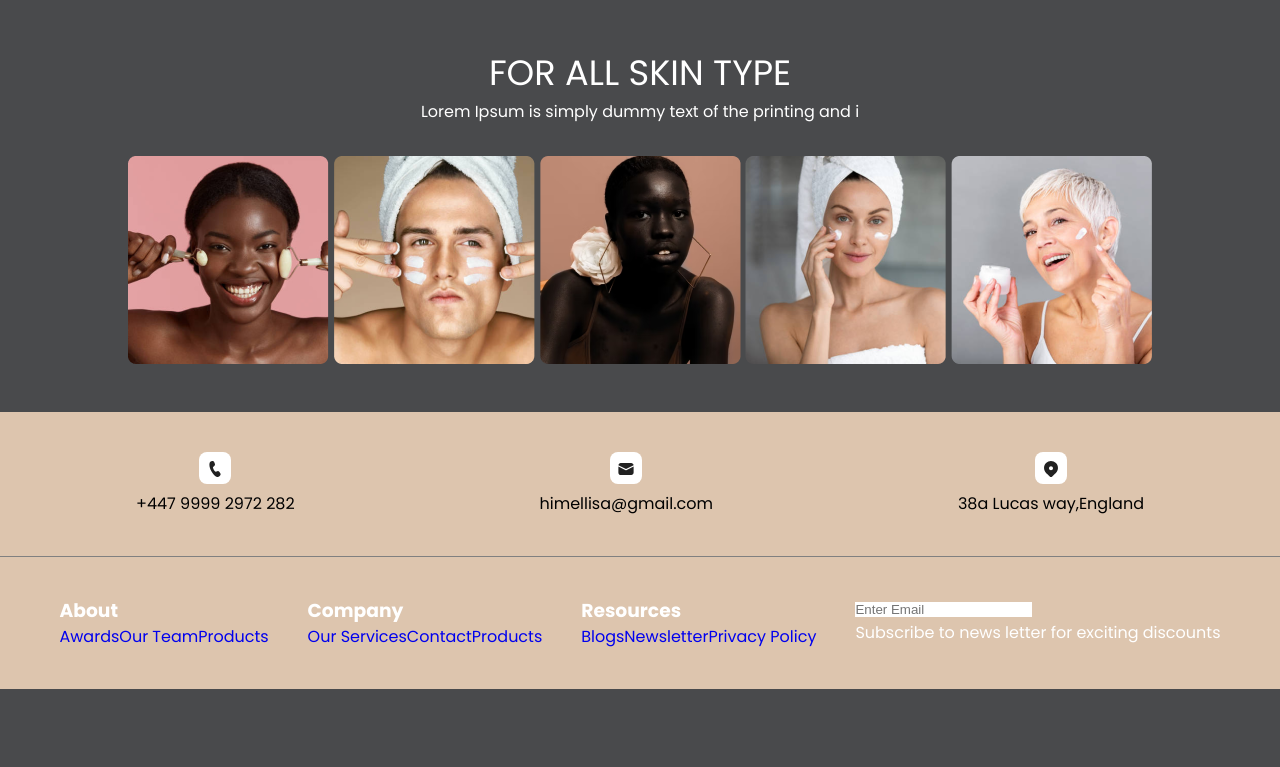
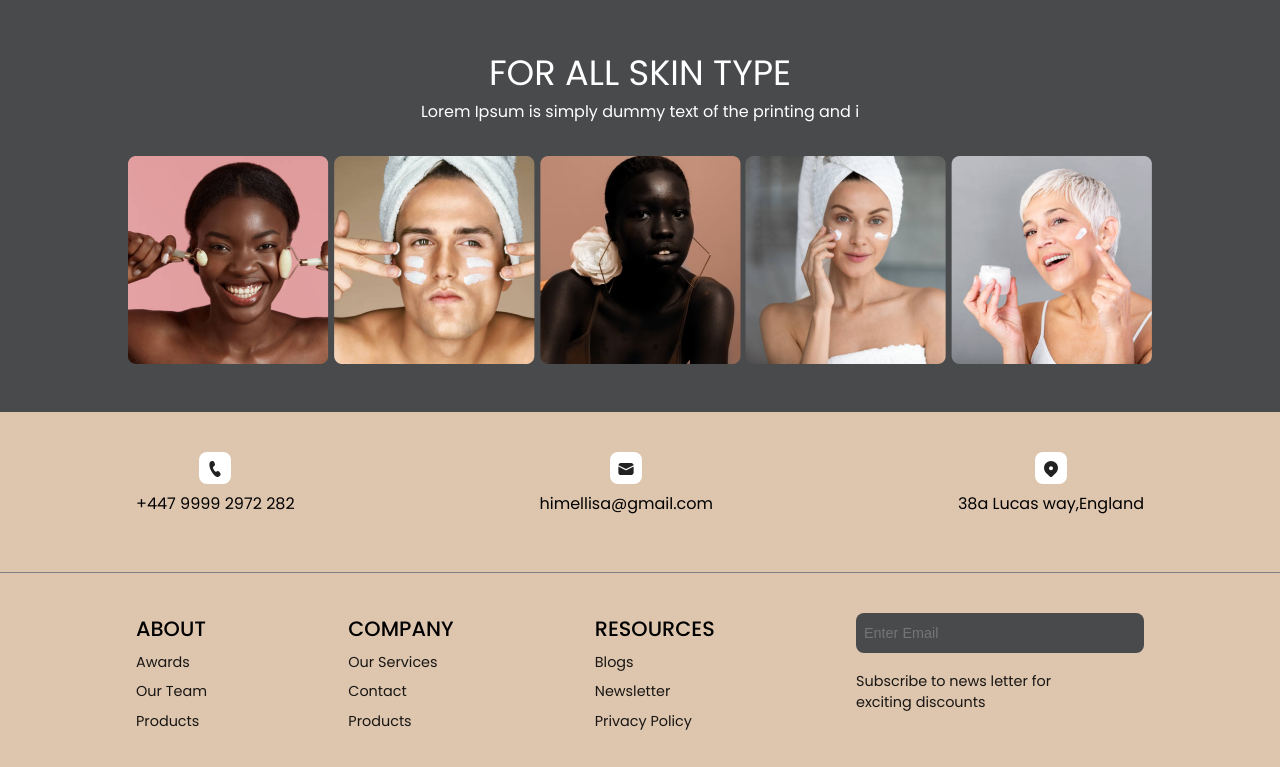
Before and after one commit to Boye95/mellisa, a React (Vite) app: page / in a window 1280 px wide. Shown: the part 5175-5942 px from the top of the page. Before the commit the page ends 5864 px from the top, so only its background shows below. Built offline with nearby package versions, Linux system fonts and the light colour scheme; a web font is replaced by a local one.

Commit message:
add done with large screen

```diff
--- a/src/components/Footer/Footer.jsx
+++ b/src/components/Footer/Footer.jsx
@@ -29,32 +29,35 @@ const Footer = () => {
           </a>
         </p>
       </div>
-
+<div className='line'></div>
       <div className='footer__links'>
-        <div className='about'>
+        <div className='links about'>
           <h3>About</h3>
           <a href='#'>Awards</a>
           <a href='#'>Our Team</a>
           <a href='#'>Products</a>
         </div>
 
-        <div className='company'>
+        <div className='links company'>
           <h3>Company</h3>
           <a href='#'>Our Services</a>
           <a href='#'>Contact</a>
           <a href='#'>Products</a>
         </div>
 
-        <div className='resources'>
+        <div className='links resources'>
           <h3>Resources</h3>
           <a href='#'>Blogs</a>
           <a href='#'>Newsletter</a>
           <a href='#'>Privacy Policy</a>
         </div>
 
-        <div className='subscribe'>
+        <div className='links subscribe'>
           <input type='email' name='email' placeholder='Enter Email' />
-          <p>Subscribe to news letter for exciting discounts</p>
+          <p>
+            Subscribe to news letter for <br />
+            exciting discounts
+          </p>
         </div>
       </div>
     </section>
--- a/src/components/Footer/Footer.scss
+++ b/src/components/Footer/Footer.scss
@@ -39,10 +39,58 @@
     }
   }
 
+  .line {
+    width: 100%;
+    height: 1px;
+    background-color: gray;
+    margin-top: 1rem;
+  }
   .footer__links {
+    width: 85%;
     display: flex;
-    justify-content: space-around;
-    border-top: 1px solid gray;
+    justify-content: space-between;
+    // border-top: 1px solid gray;
     padding: 2.5rem;
+    margin: 0 auto;
+
+    .links {
+      display: flex;
+      flex-direction: column;
+      align-items: flex-start;
+      gap: 0.5rem;
+      margin-bottom: 4rem;
+
+      h3 {
+        color: black;
+        font-weight: 500;
+        text-transform: uppercase;
+        font-size: 1.3rem;
+      }
+
+      a {
+        color: black;
+        font-size: 0.9rem;
+        opacity: 0.89;
+      }
+    }
+
+    .subscribe {
+      input {
+        background-color: #494A4C;
+        border-radius: 0.5rem;
+        padding: 0.5rem;
+        width: 18rem;
+        height: 2.5rem;
+        font-size: 0.9rem;
+        color: $white;
+        margin-bottom: 10px;;
+      }
+
+      p {
+        color: black;
+        font-size: 0.9rem;
+        opacity: 0.89;
+      }
+    }
   }
 }
```
